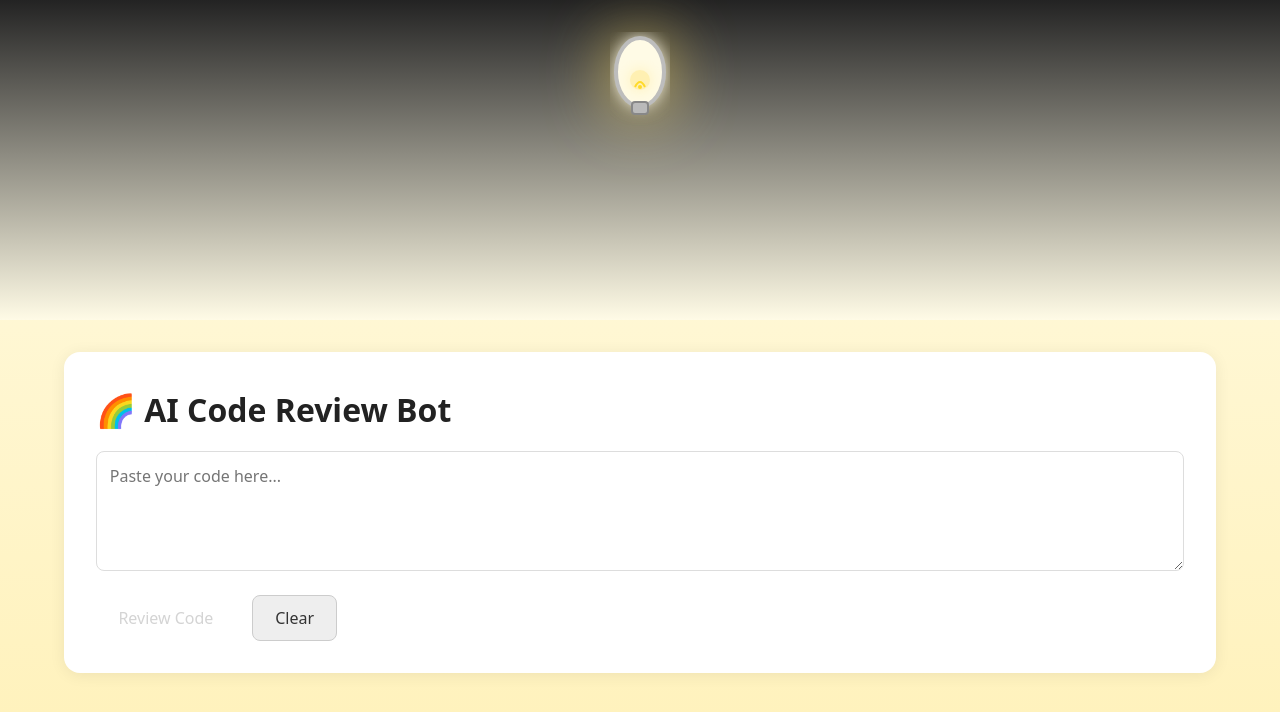
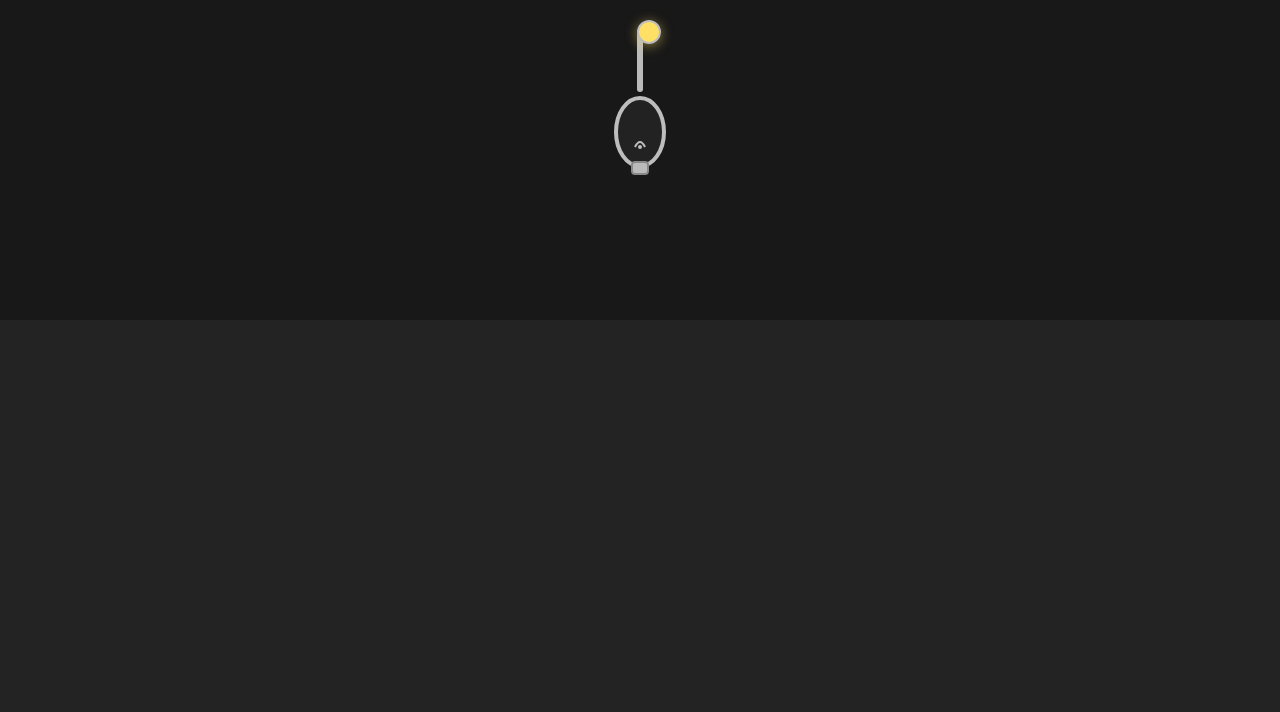
Before and after one commit to AJchowdary/CODE-REVIEW-BOT, a React (Vite) app in the folder client/: page / in a window 1280 px wide. Shown: the top 712 px of the page. Built offline with nearby package versions, Linux system fonts and the light colour scheme.

Commit message:
Update App.tsx

```diff
--- a/client/src/App.tsx
+++ b/client/src/App.tsx
@@ -3,7 +3,7 @@ import Light from "./Light";
 import "./App.css";
 
 export default function App() {
-  const [isOn, setIsOn] = useState(true);
+  const [isOn, setIsOn] = useState(false); // UI hidden by default
   const [code, setCode] = useState("");
   const [feedback, setFeedback] = useState("");
   const [loading, setLoading] = useState(false);
@@ -38,6 +38,7 @@ export default function App() {
   return (
     <div className={`bulb-app-root${isOn ? " bulb-on" : ""}`}>
       <Light isOn={isOn} setIsOn={setIsOn} />
+      {/* Code Review UI appears ONLY when bulb is ON */}
       {isOn && (
         <main className={`crb-main${feedback || loading ? " split" : ""}`}>
           <section className={`crb-code-block${feedback || loading ? " left" : ""}`}>
```
